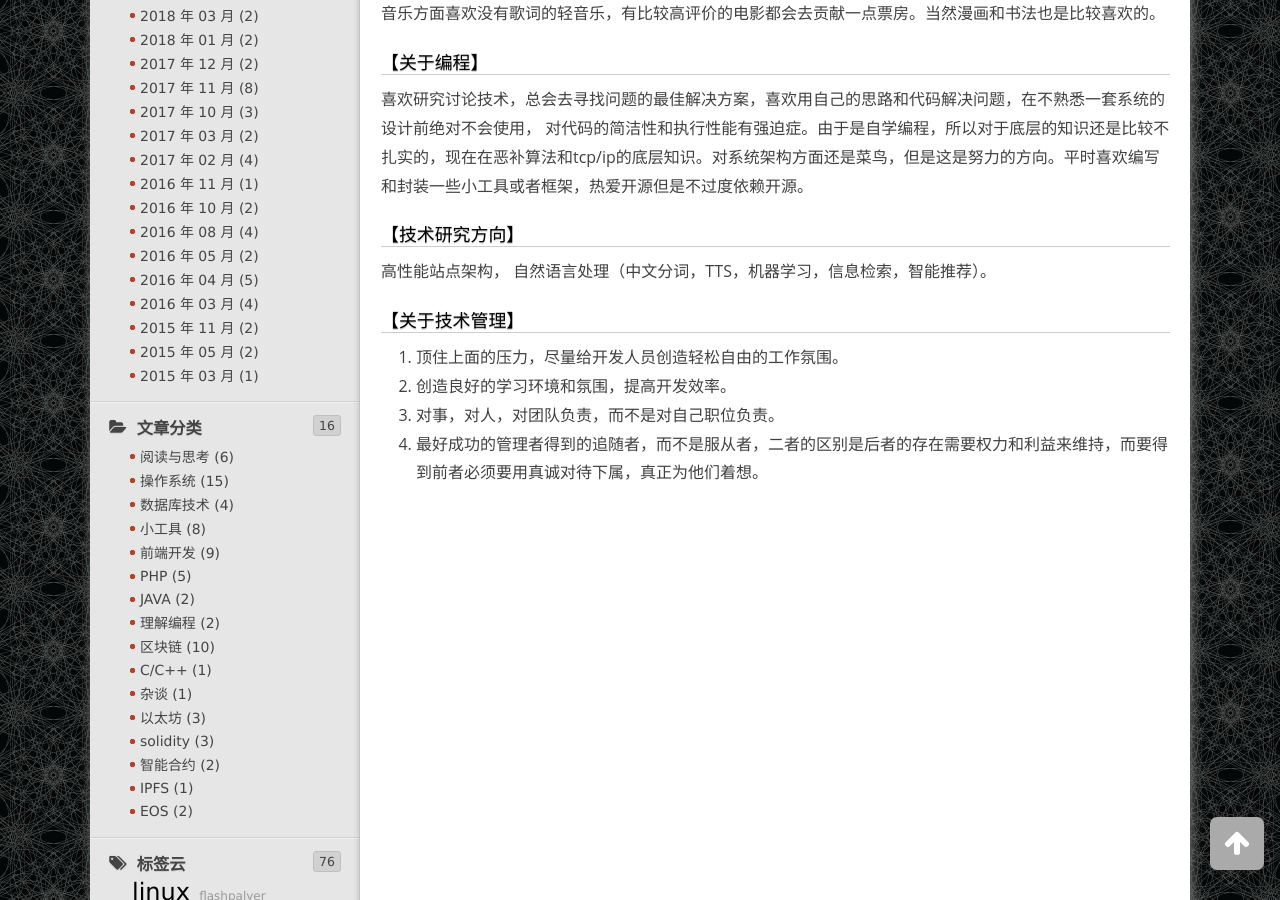
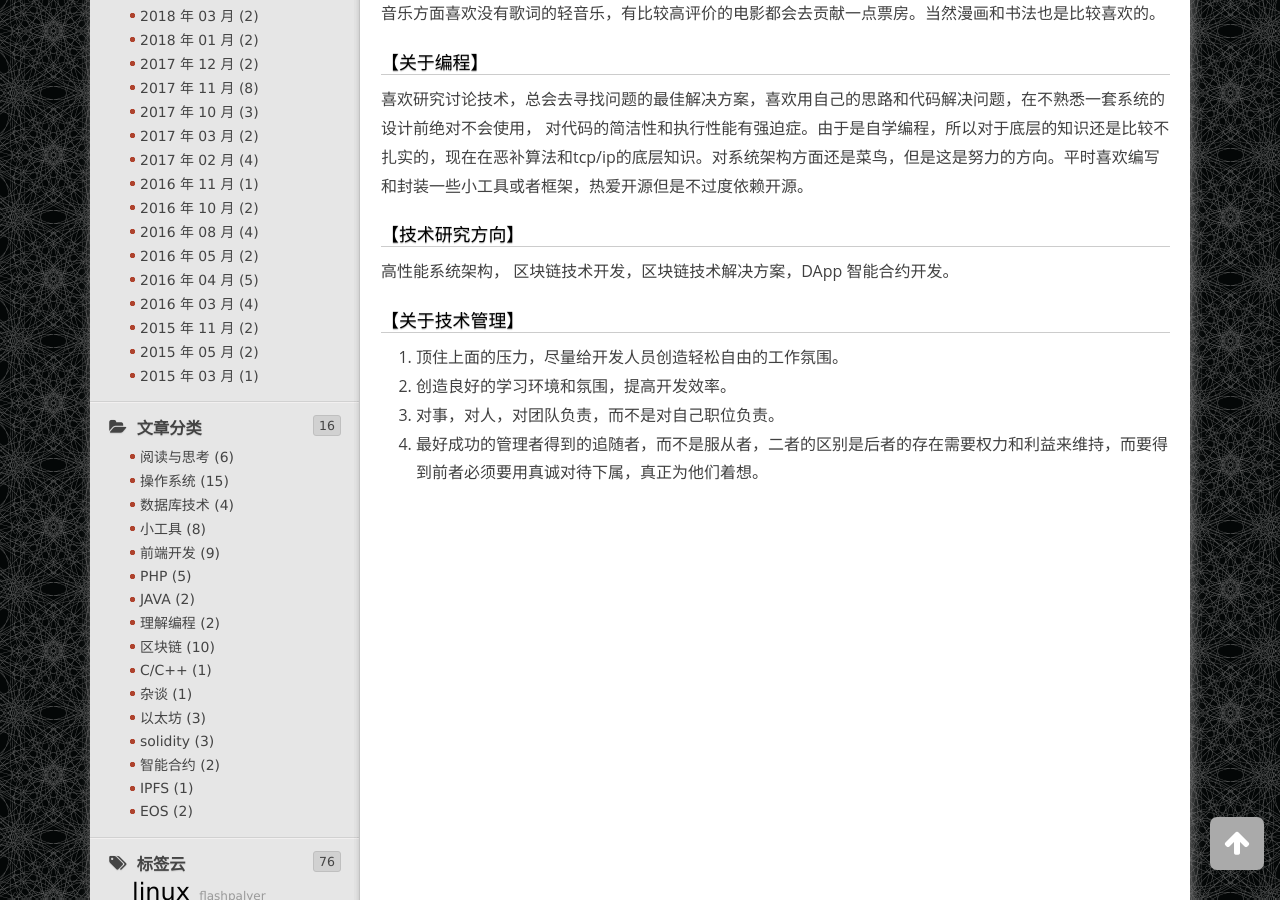
Before and after one commit to FunctFan/blog, a Jekyll site: the page built from about.md, in a window 1280 px wide and 900 px high, scrolled down 682 px. Built offline with Jekyll 4.4.1, drawn with Linux system fonts in a browser that asks for light colours.

Commit message:
update about me page

```diff
--- a/about.md
+++ b/about.md
@@ -35,7 +35,7 @@ comments: false
 
 【技术研究方向】
 =======
-高性能站点架构， 自然语言处理（中文分词，TTS，机器学习，信息检索，智能推荐）。
+高性能系统架构， 区块链技术开发，区块链技术解决方案，DApp 智能合约开发。
 
 
 【关于技术管理】
```
